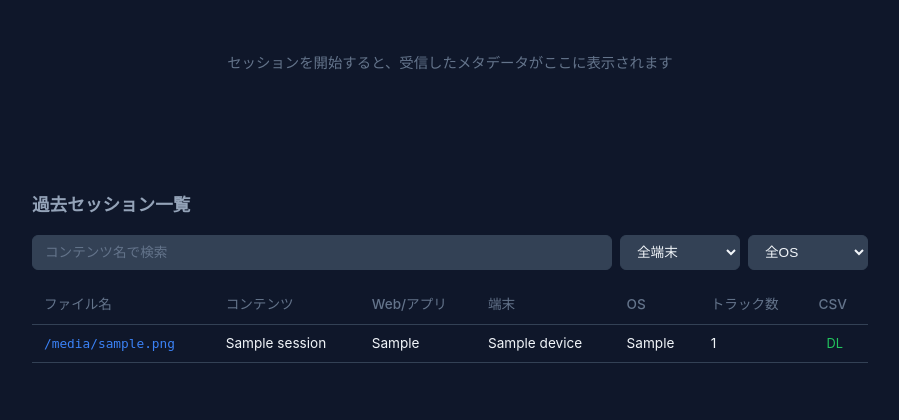
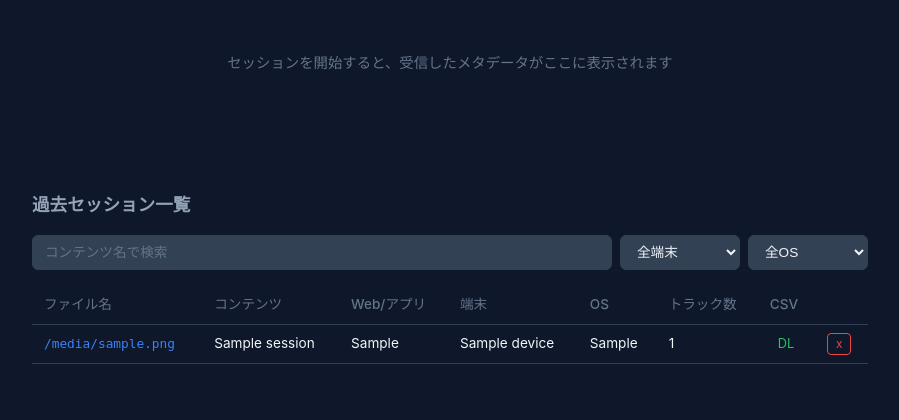
Before and after one commit to AbeTai/validate-bt-meta-data, a FastAPI app: template templates/index.html in a window 1280 px wide. Shown: the part 668-1088 px from the top of the page, without its empty margins (190-1089 px from the left). Before the commit the page ends 1031 px from the top, so only its background shows below. Run offline with FastAPI, Linux system fonts and the light colour scheme; the template is opened without the code that fills it: most values are stand-ins (such as "Sample title", 1, 10 or a date in 2020); some libraries are stand-ins or nearby versions.

Commit message:
セッション一覧からログデータを削除できる機能を追加
Co-Authored-By: Claude Opus 4.6 <noreply@anthropic.com>

```diff
--- a/app/main.py
+++ b/app/main.py
@@ -30,6 +30,7 @@ from app.services.analysis import (
 )
 from app.services.avrcp_monitor import AVRCPMonitor
 from app.services.database import (
+    delete_session,
     generate_filename,
     get_session_filepath,
     list_sessions,
@@ -471,6 +472,24 @@ async def download_session_csv(filename: str):
     )
 
 
+@app.delete("/sessions/{filename}", response_class=HTMLResponse)
+async def remove_session(request: Request, filename: str):
+    """セッションログファイルを削除する。"""
+    if not delete_session(filename):
+        return JSONResponse(
+            status_code=404,
+            content={"detail": "ファイルが見つかりません"},
+        )
+
+    logger.info("セッション削除: %s", filename)
+
+    sessions = list_sessions()
+    return templates.TemplateResponse(
+        "partials/session_list.html",
+        {"request": request, "sessions": sessions},
+    )
+
+
 # ── ダッシュボード ──
 
 
--- a/static/css/style.css
+++ b/static/css/style.css
@@ -441,6 +441,25 @@ section h2 {
     text-decoration: underline;
 }
 
+/* ── 削除ボタン ── */
+
+.btn-delete {
+    background: none;
+    border: 1px solid var(--danger);
+    color: var(--danger);
+    border-radius: 4px;
+    cursor: pointer;
+    font-size: 0.75rem;
+    padding: 2px 8px;
+    line-height: 1.4;
+    transition: background-color 0.2s, color 0.2s;
+}
+
+.btn-delete:hover {
+    background: var(--danger);
+    color: white;
+}
+
 /* ── ナビゲーション ── */
 
 .nav-links {
--- a/templates/partials/session_list.html
+++ b/templates/partials/session_list.html
@@ -31,6 +31,7 @@
             <th>OS</th>
             <th>トラック数</th>
             <th>CSV</th>
+            <th></th>
         </tr>
     </thead>
     <tbody>
@@ -43,6 +44,13 @@
             <td>{{ s.os_version }}</td>
             <td>{{ s.track_count }}</td>
             <td><a href="/sessions/{{ s.filename }}/csv" class="csv-link">DL</a></td>
+            <td>
+                <button class="btn-delete"
+                        hx-delete="/sessions/{{ s.filename }}"
+                        hx-target="#session-list"
+                        hx-swap="innerHTML"
+                        hx-confirm="「{{ s.filename }}」を削除しますか？">x</button>
+            </td>
         </tr>
         {% endfor %}
     </tbody>
```
Also changed, not shown: app/services/database.py (+11 -0 lines).
